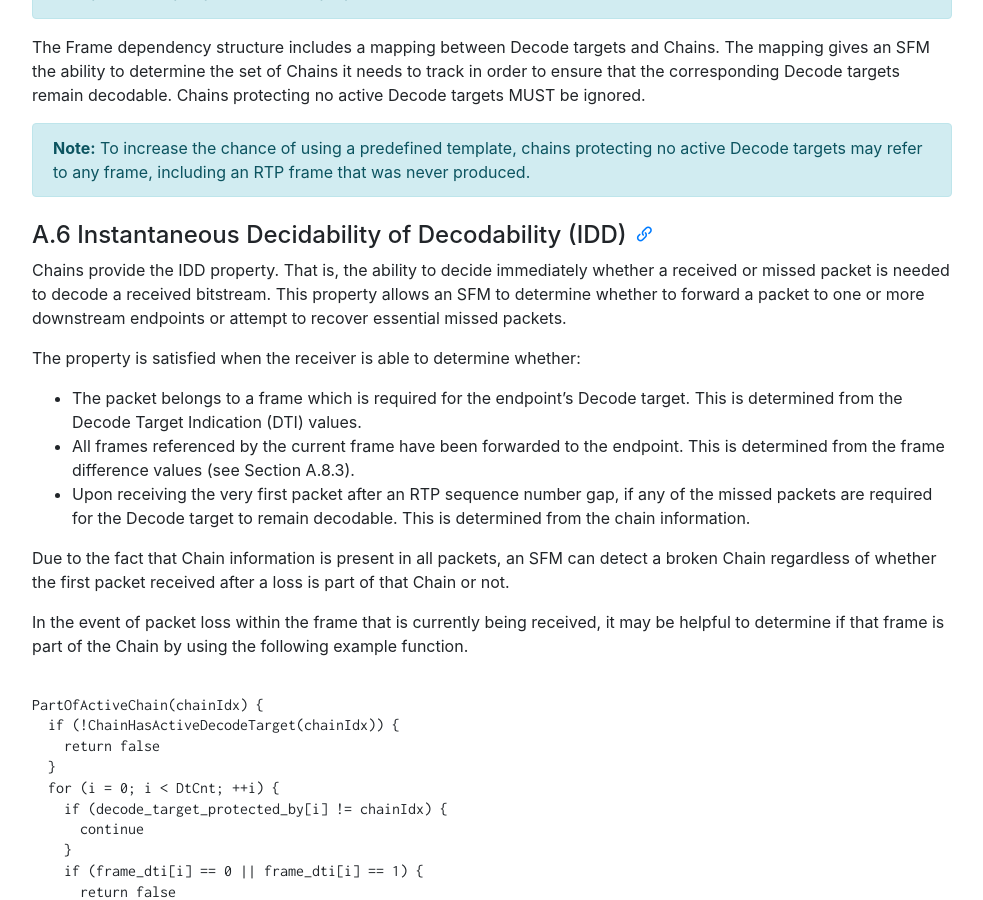
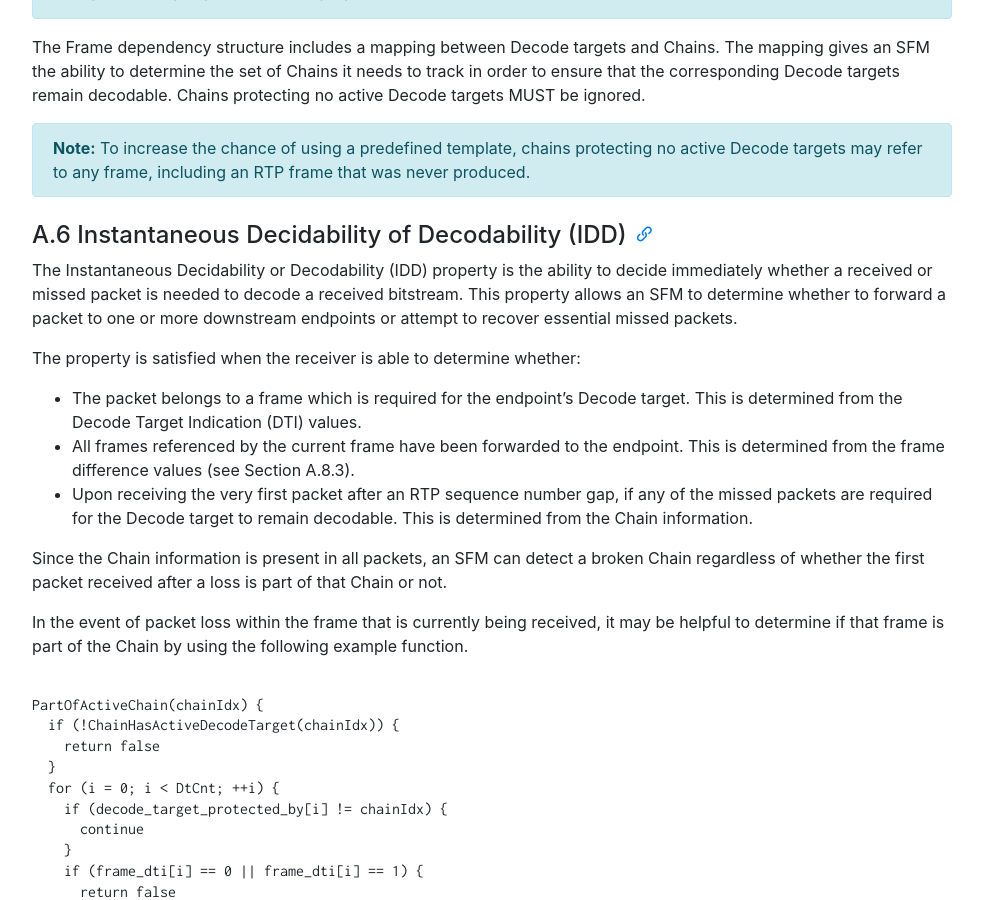
Before and after one commit to AOMediaCodec/av1-rtp-spec, a Jekyll site: the page built from index.md, in a window 1280 px wide and 900 px high, scrolled down 21574 px. Shown: the whole window, without its empty margins (53-1036 px from the left). Built offline with Jekyll 4.4.1, drawn with Linux system fonts in a browser that asks for light colours; nearby versions of some CDN libraries.

Commit message:
Update av1-rtp-spec.md

```diff
--- a/av1-rtp-spec.md
+++ b/av1-rtp-spec.md
@@ -740,14 +740,14 @@ The Frame dependency structure includes a mapping between Decode targets and Cha
 
 #### A.6 Instantaneous Decidability of Decodability (IDD)
 
-Chains provide the IDD property. That is, the ability to decide immediately whether a received or missed packet is needed to decode a received bitstream. This property allows an SFM to determine whether to forward a packet to one or more downstream endpoints or attempt to recover essential missed packets.
+The Instantaneous Decidability or Decodability (IDD) property is the ability to decide immediately whether a received or missed packet is needed to decode a received bitstream. This property allows an SFM to determine whether to forward a packet to one or more downstream endpoints or attempt to recover essential missed packets.
 
 The property is satisfied when the receiver is able to determine whether:
 * The packet belongs to a frame which is required for the endpoint's Decode target. This is determined from the Decode Target Indication (DTI) values.
 * All frames referenced by the current frame have been forwarded to the endpoint. This is determined from the frame difference values (see Section A.8.3).
-* Upon receiving the very first packet after an RTP sequence number gap, if any of the missed packets are required for the Decode target to remain decodable. This is determined from the chain information.
-
-Due to the fact that Chain information is present in all packets, an SFM can detect a broken Chain regardless of whether the first packet received after a loss is part of that Chain or not.
+* Upon receiving the very first packet after an RTP sequence number gap, if any of the missed packets are required for the Decode target to remain decodable. This is determined from the Chain information.
+
+Since the Chain information is present in all packets, an SFM can detect a broken Chain regardless of whether the first packet received after a loss is part of that Chain or not.
 
 In the event of packet loss within the frame that is currently being received, it may be helpful to determine if that frame is part of the Chain by using the following example function.
 
```
